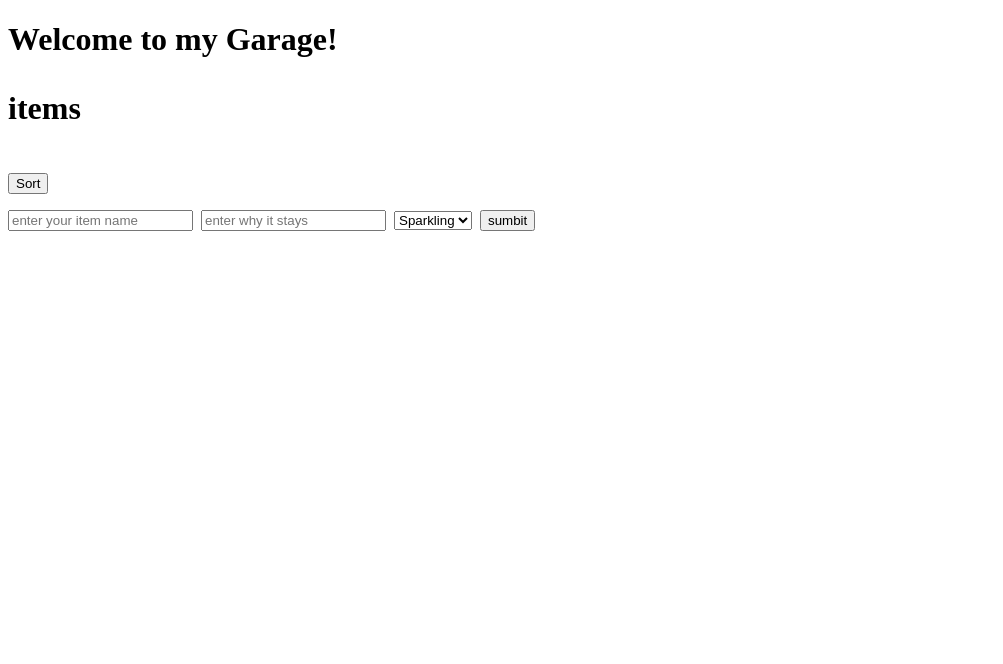
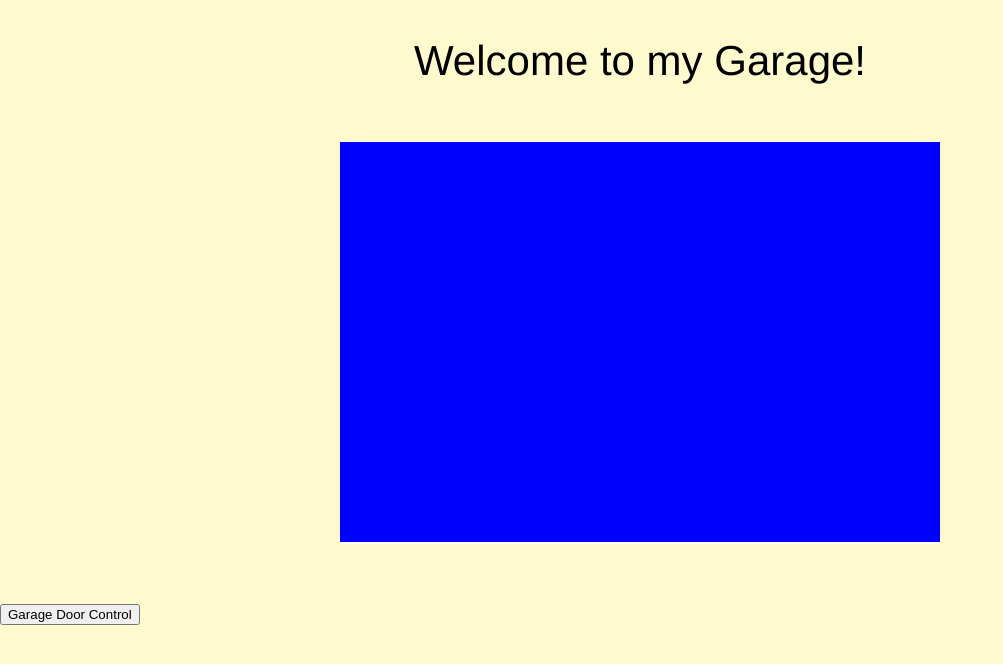
Before and after one commit to bekahlundy/garage-bin, a website: page public/index.html in a window 1280 px wide. Shown: the whole page, without its empty margins (0-1003 px from the left). Drawn offline with nearby package versions, Linux system fonts and the light colour scheme; no server answers.

Commit message:
Add garage doos opening and css transition

```diff
--- a/public/index.html
+++ b/public/index.html
@@ -3,11 +3,13 @@
   <head>
     <meta charset='utf-8'>
     <title>Garage Bin</title>
+    <link rel="stylesheet" type="text/css" href="reset.css">
+    <link rel="stylesheet" type="text/css" href="styles.css">
   </head>
   <body>
+    <h1>Welcome to my Garage!</h1>
+    <div class='garage-cover'></div>
     <div class='container'>
-  <h1>Welcome to my Garage!<h1>
-    <div class='garage-door'>
       <div class='break'></div>
       <p class='title'>items</p>
       <button class='sort-btn'>Sort</button>
@@ -27,6 +29,7 @@
       </form>
     </div>
 </div>
+<button class='open-btn'>Garage Door Control</button>
   </body>
   <script src='https://ajax.googleapis.com/ajax/libs/jquery/1.7.1/jquery.min.js' type='text/javascript'></script>
   <script src='./index.js'></script>
--- a/public/index.js
+++ b/public/index.js
@@ -1,6 +1,6 @@
 const submitButton = $('.submit-btn')
+const openButton = $('.open-btn')
 const sortButton = $('.sort-btn')
-const garageDoor = $('.garage-door')
 const bubble = $('.bubble')
 const itemList = $('.item-list')
 let allItems
@@ -125,3 +125,7 @@ submitButton.on('click', (e) => {
   postItems(item, whyItStays, cleanliness)
   fetchItems()
 })
+
+openButton.on('click', () => {
+  $('.garage-cover').toggleClass('open')
+})
--- /dev/null
+++ b/public/reset.css
@@ -0,0 +1,48 @@
+/* http://meyerweb.com/eric/tools/css/reset/
+   v2.0 | 20110126
+   License: none (public domain)
+*/
+
+html, body, div, span, applet, object, iframe,
+h1, h2, h3, h4, h5, h6, p, blockquote, pre,
+a, abbr, acronym, address, big, cite, code,
+del, dfn, em, img, ins, kbd, q, s, samp,
+small, strike, strong, sub, sup, tt, var,
+b, u, i, center,
+dl, dt, dd, ol, ul, li,
+fieldset, form, label, legend,
+table, caption, tbody, tfoot, thead, tr, th, td,
+article, aside, canvas, details, embed,
+figure, figcaption, footer, header, hgroup,
+menu, nav, output, ruby, section, summary,
+time, mark, audio, video {
+	margin: 0;
+	padding: 0;
+	border: 0;
+	font-size: 100%;
+	font: inherit;
+	vertical-align: baseline;
+}
+/* HTML5 display-role reset for older browsers */
+article, aside, details, figcaption, figure,
+footer, header, hgroup, menu, nav, section {
+	display: block;
+}
+body {
+	line-height: 1;
+}
+ol, ul {
+	list-style: none;
+}
+blockquote, q {
+	quotes: none;
+}
+blockquote:before, blockquote:after,
+q:before, q:after {
+	content: '';
+	content: none;
+}
+table {
+	border-collapse: collapse;
+	border-spacing: 0;
+}
--- a/public/styles.css
+++ b/public/styles.css
@@ -1,29 +1,43 @@
 body {
-  background-color: darkslategray;
+  background-color: lemonchiffon;
   font-family: "Helvetica Neue";
 }
 
 .container {
   background-color: white;
-  width: 400px;
-  max-height: 550px;
+  width: 560px;
+  height: 400px;
   margin: 60px auto;
   padding: 1px 20px;
 }
 
-.shrink {
-  float: right;
-  margin-top: 20px;
-}
 
 h1 {
   font-weight: 100;
+  font-size: 42px;
+  text-align: center;
+  margin-top: 40px;
 }
 
-h2 {
-  font-weight: 300;
-  margin-top: -15px;
+.garage-cover {
+  z-index: 4;
+  background-color: blue;
+  transition: 2s;
+  height: 400px;
+  width: 600px;
+  position: absolute;
+  margin-top: 60px;
+  margin-left: auto;
+  margin-right: auto;
+  left: 0;
+  right: 0;
 }
+
+.open {
+  height: 20px;
+  background-color: lightblue;
+}
+
 
 .italics {
   color: gray;
```
